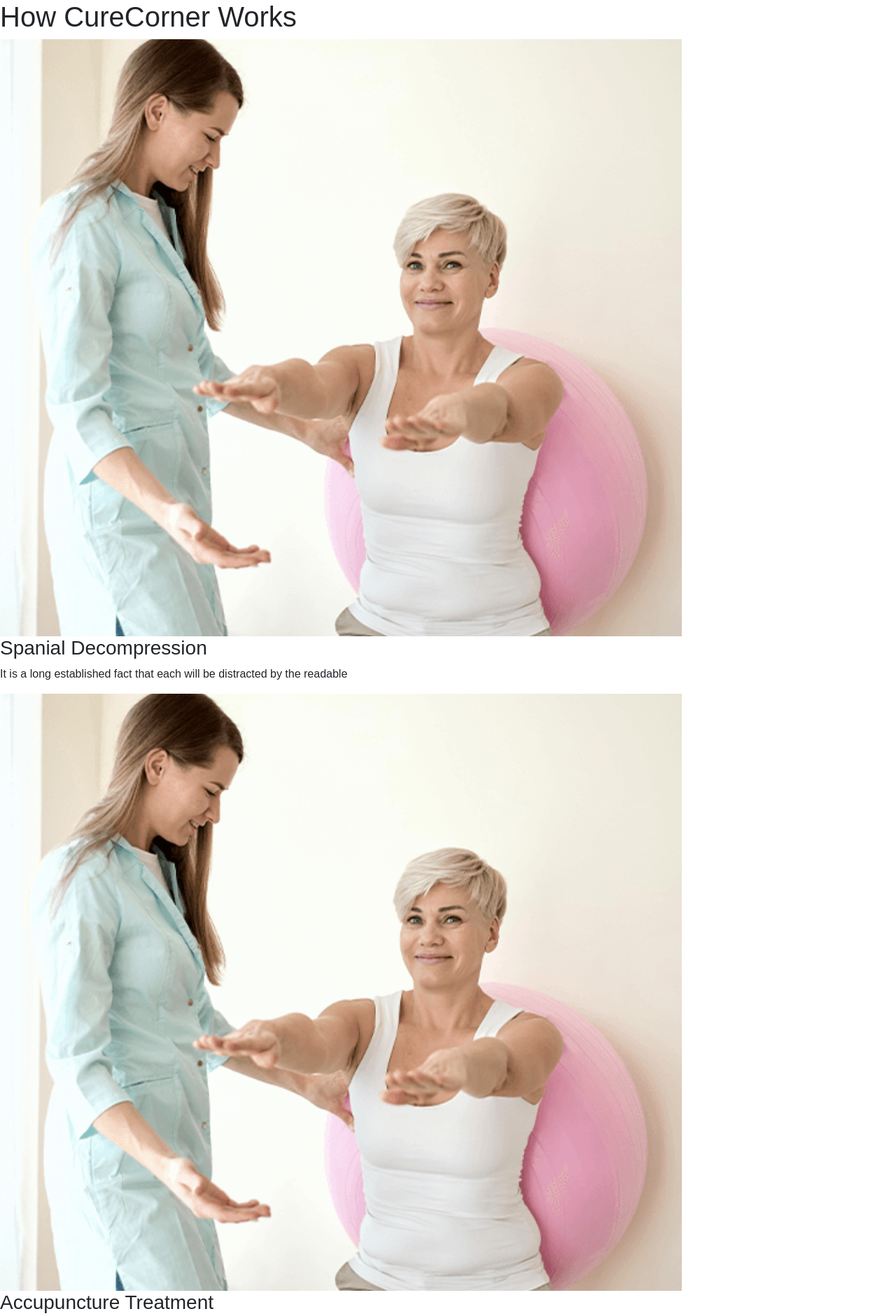
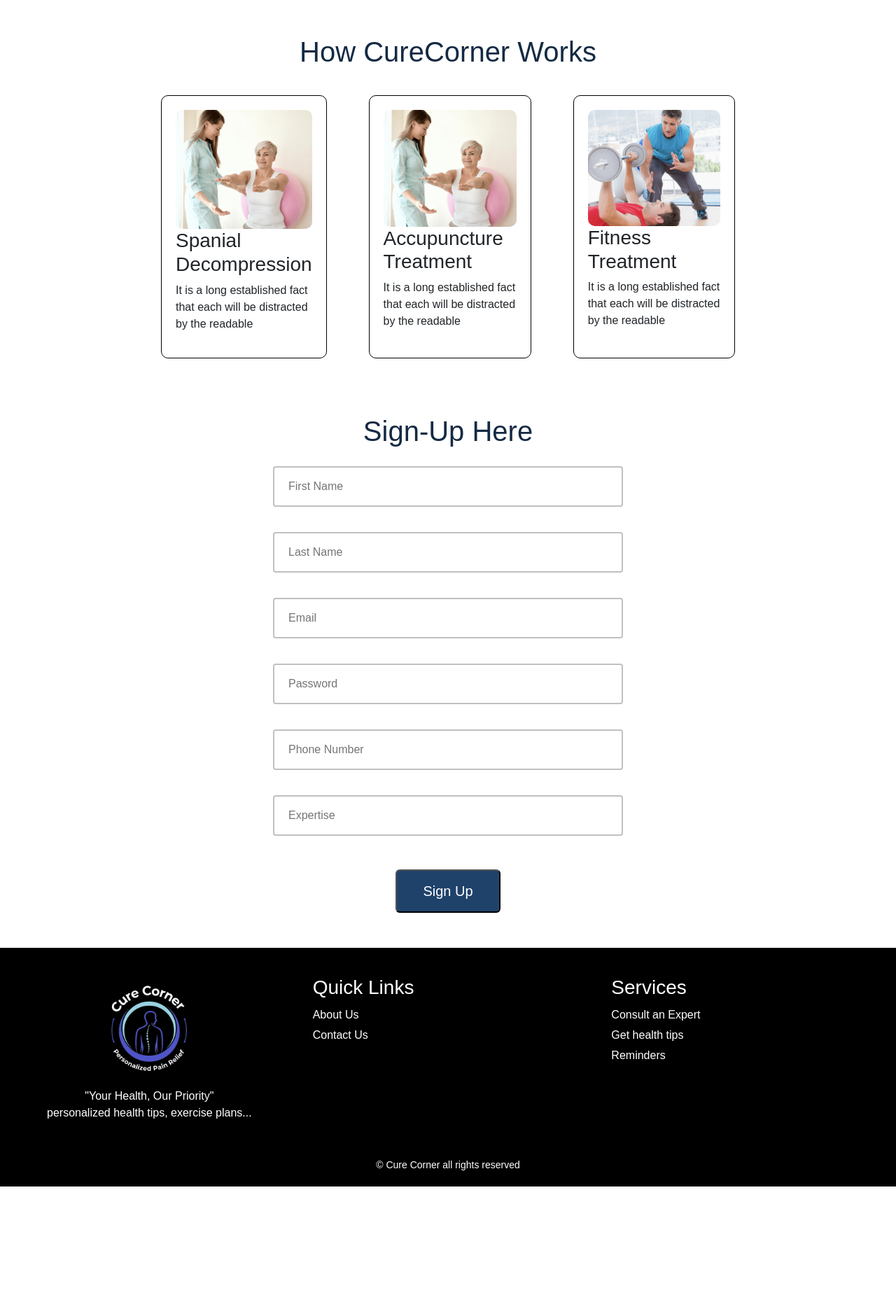
Before and after one commit to Sachinkumar9637/Wellness-Companion, a PHP site: page /signup.php in a window 1280 px wide. Shown: the part 131-2011 px from the top of the page at 70% size. After the commit the page ends 1826 px from the top, so only its background shows below. Run offline with PHP 8.4, Linux system fonts and the light colour scheme; some web fonts are replaced.

Commit message:
Updated css file

```diff
--- a/style.css
+++ b/style.css
@@ -1,6 +1,7 @@
 body{
     margin: 0;
     width: 100%;
+    overflow-x: hidden;
     font-family: 'Kaisei Opti';
     box-sizing: border-box;
 }
@@ -228,3 +239,57 @@ nav ul li a{
     margin-top: 22px;
     font-size: 14px;
 }
+
+/*Sign-Up Page*/
+.signup{
+    margin-top: 50px;
+}
+.signup > h1{
+    text-align: center;
+    color: #142a43;
+}
+
+.signup-container{
+    display: flex;
+    flex-wrap: nowrap;
+    padding: 0px 200px;
+}
+.signup-container > div{
+    border: 1px solid black;
+    padding: 20px;
+    margin: 30px;
+    border-radius: 10px;
+}
+.signup-container > div img{
+    width: 100%;
+    border-radius: 10px;
+}
+.signupForm{
+    margin: 50px 390px;
+}
+.signup-form > h1{
+    text-align: center;
+    color: #142a43;
+}
+.signup-form > input[type=email], input[type=password], input[type=text] {
+    width: 100%;
+    padding: 15px 20px;
+    margin: 18px 0;
+    border-radius: 4px;
+    border: 2px solid silver;
+}
+
+.signup-form > button{
+    width: 30%;
+    background-color: #1F426B;
+    color: white;
+    padding: 14px 20px;
+    display: block;
+    margin: 30px auto;
+    font-size: 20px;
+    border-radius: 6px;
+}
+
+.signup-form > button:hover{
+    background-color: #142a43;
+}
```
Also changed, not shown: other parts of style.css (+21 -11 lines).
